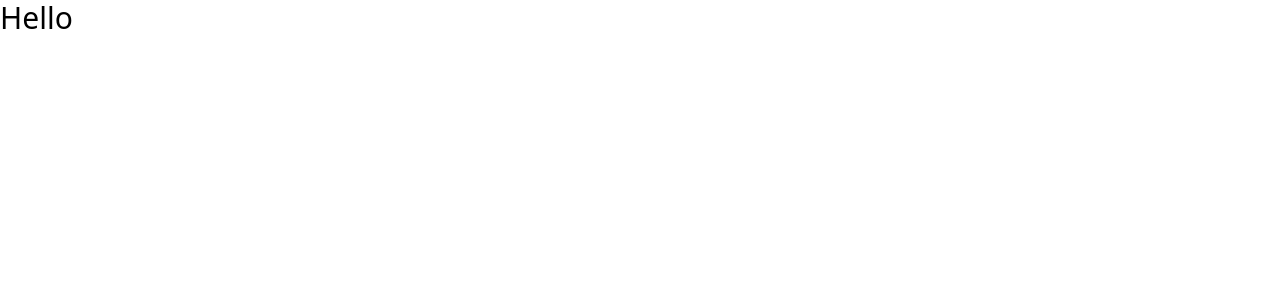
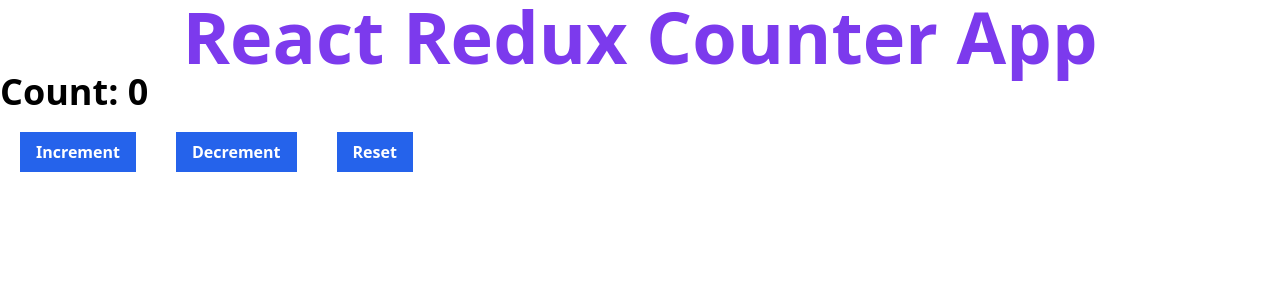
Before and after one commit to Ujjal-ENG/start-learn-redux, a React (Create React App) app: page / in a window 1280 px wide. Shown: the top 300 px of the page. Built offline with nearby package versions, Linux system fonts and the light colour scheme.

Commit message:
using react redux i manage the state and also develkop a counter app with out using any react use State

```diff
--- a/package.json
+++ b/package.json
@@ -9,7 +9,9 @@
         "react": "^18.2.0",
         "react-dom": "^18.2.0",
         "react-icons": "^4.7.1",
+        "react-redux": "^8.0.5",
         "react-scripts": "5.0.1",
+        "redux": "^4.2.1",
         "web-vitals": "^2.1.4"
     },
     "scripts": {
--- a/src/App.js
+++ b/src/App.js
@@ -1,9 +1,12 @@
 import React from 'react';
+import Counter from './components/Counter';
 
 const App = () => {
     return (
         <>
-            <h1 className="text-3xl">Hello</h1>
+            <h1 className="text-7xl text-violet-600 font-bold text-center">React Redux Counter App</h1>
+
+            <Counter />
         </>
     );
 };
--- /dev/null
+++ b/src/components/Counter.js
@@ -0,0 +1,34 @@
+import React from 'react';
+
+import { useDispatch, useSelector } from 'react-redux';
+import { decrementCounter, incrementCounter, resetCounter } from '../services/actions/counterAction';
+
+const Counter = () => {
+    const count = useSelector((state) => state.count);
+    const dispatch = useDispatch();
+    const handleIncrement = () => {
+        dispatch(incrementCounter());
+    };
+    const handleDecrement = () => {
+        dispatch(decrementCounter());
+    };
+    const handleReset = () => {
+        dispatch(resetCounter());
+    };
+    return (
+        <div>
+            <h3 className="text-4xl font-bold">Count: {count}</h3>
+            <button className="px-4 py-2 font-bold bg-blue-600 text-white m-5" type="button" onClick={handleIncrement}>
+                Increment
+            </button>
+            <button className="px-4 py-2 font-bold bg-blue-600 text-white m-5" type="button" onClick={handleDecrement}>
+                Decrement
+            </button>
+            <button className="px-4 py-2 font-bold bg-blue-600 text-white m-5" type="button" onClick={handleReset}>
+                Reset
+            </button>
+        </div>
+    );
+};
+
+export default Counter;
--- a/src/index.js
+++ b/src/index.js
@@ -1,9 +1,16 @@
 import React from 'react';
 import ReactDOM from 'react-dom/client';
+import { Provider } from 'react-redux';
+
 import App from './App';
 
 import './index.css';
+import store from './services/store';
 
 const root = ReactDOM.createRoot(document.getElementById('root'));
 
-root.render(<App />);
+root.render(
+    <Provider store={store}>
+        <App />
+    </Provider>
+);
--- /dev/null
+++ b/src/services/actions/counterAction.js
@@ -0,0 +1,19 @@
+import { DECREMENT, INCREMENT, RESET } from '../constraints/counterConstraint';
+
+const incrementCounter = () => {
+    return {
+        type: INCREMENT
+    };
+};
+const decrementCounter = () => {
+    return {
+        type: DECREMENT
+    };
+};
+const resetCounter = () => {
+    return {
+        type: RESET
+    };
+};
+
+export { incrementCounter, decrementCounter, resetCounter };
--- /dev/null
+++ b/src/services/constraints/counterConstraint.js
@@ -0,0 +1,3 @@
+export const RESET = 'RESET';
+export const INCREMENT = 'INCREMENT';
+export const DECREMENT = 'DECREMENT';
--- /dev/null
+++ b/src/services/reducers/counterReducer.js
@@ -0,0 +1,26 @@
+import { DECREMENT, INCREMENT, RESET } from '../constraints/counterConstraint';
+
+const initialCounter = {
+    count: 0
+};
+export const counterReducer = (state = initialCounter, action) => {
+    switch (action.type) {
+        case INCREMENT:
+            return {
+                ...state,
+                count: state.count + 1
+            };
+        case DECREMENT:
+            return {
+                ...state,
+                count: state.count - 1
+            };
+        case RESET:
+            return {
+                ...state,
+                count: 0
+            };
+        default:
+            return state;
+    }
+};
--- /dev/null
+++ b/src/services/store.js
@@ -0,0 +1,6 @@
+import { createStore } from 'redux';
+import { counterReducer } from './reducers/counterReducer';
+
+const store = createStore(counterReducer);
+
+export default store;
```
Also changed, not shown: 1 other file (tests, documents, lock files or other folders).
